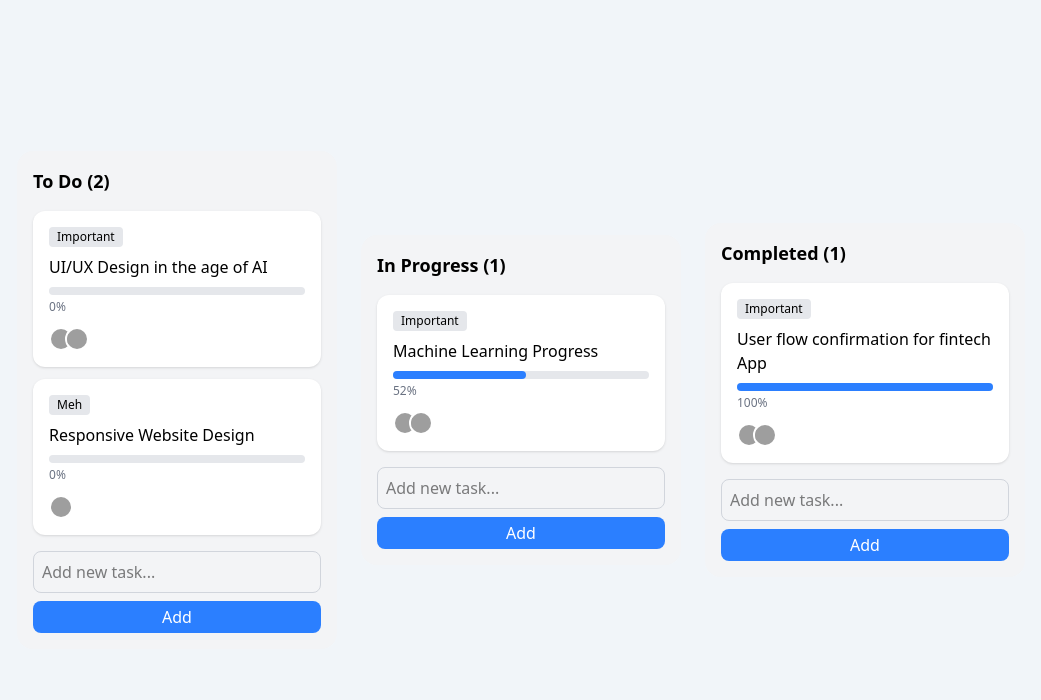
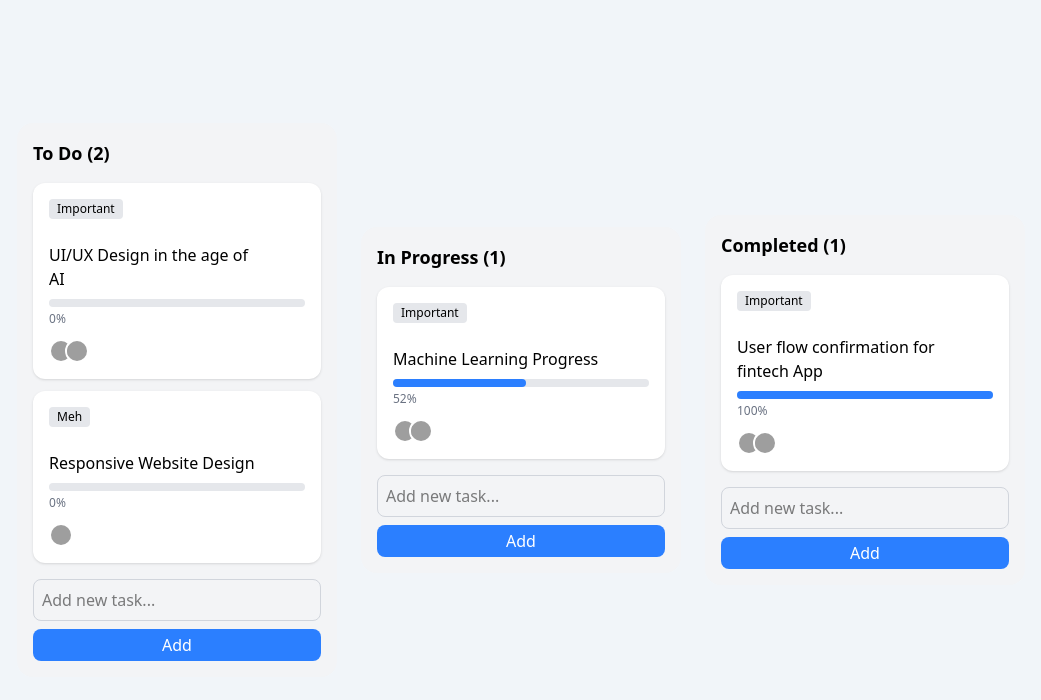
Before and after one commit to Abdulwahab76/kanban-app, a React (Vite) app: page / in a window 1280 px wide. Shown: the top 700 px of the page, without its empty margins (119-1160 px from the left). Built offline with nearby package versions, Linux system fonts and the light colour scheme; grey boxes are pictures that could not be loaded.

Commit message:
feat: sync update & delete card

```diff
--- a/package.json
+++ b/package.json
@@ -14,6 +14,7 @@
     "@dnd-kit/modifiers": "^9.0.0",
     "@dnd-kit/sortable": "^10.0.0",
     "@tailwindcss/vite": "^4.1.18",
+    "lucide-react": "^0.562.0",
     "react": "^19.2.0",
     "react-dom": "^19.2.0",
     "tailwindcss": "^4.1.18"
--- a/src/App.tsx
+++ b/src/App.tsx
@@ -1,30 +1,56 @@
-import './index.css'
-import Column from './components/Column'
-import { useKanban } from './hooks/useKanban'
-import type { JSX } from 'react'
-import { DndContext, type DragEndEvent } from '@dnd-kit/core'
-
+// App.tsx
+import './index.css';
+import Column from './components/Column';
+import { useKanban } from './hooks/useKanban';
+import type { JSX } from 'react';
+import { DndContext, type DragEndEvent, PointerSensor, useSensor } from '@dnd-kit/core';
 
 export default function App(): JSX.Element {
-  const { data, addCard, moveCard } = useKanban()
+  const {
+    data,
+    addCard,
+    moveCard,
+    deleteCard,
+    startEdit,
+    saveEdit,
+    cancelEdit,
+    editMode,
+    editTitle,
+    setEditTitle
+  } = useKanban();
+  const sensor = useSensor(PointerSensor, {
+    activationConstraint: {
+      distance: 5,
+    },
+  });
+  function handleDragEnd(event: DragEndEvent) {
+    const { active, over } = event;
+    if (!over) return;
 
-  function handleDragEnd(event: DragEndEvent) {
-    const { active, over } = event
-    if (!over) return
+    const activeCardId = active.id as string;
+    const overColumnId = over.id as string;
 
-    const activeCardId = active.id as string
-    const overColumnId = over.id as string
-
-    moveCard(activeCardId, overColumnId)
+    moveCard(activeCardId, overColumnId);
   }
 
   return (
-    <DndContext onDragEnd={handleDragEnd}>
+    <DndContext onDragEnd={handleDragEnd} sensors={[sensor]}>
       <div className="min-h-screen bg-slate-100 p-6 flex gap-6 overflow-x-auto justify-center items-center md:flex-row flex-col">
         {Object.values(data.columns).map(column => (
-          <Column key={column.id} column={column} addCard={addCard} />
+          <Column
+            key={column.id}
+            column={column}
+            addCard={addCard}
+            onStartEdit={startEdit}
+            onSaveEdit={saveEdit}
+            onCancelEdit={cancelEdit}
+            onDeleteCard={deleteCard}
+            editMode={editMode}
+            editTitle={editTitle}
+            onEditTitleChange={setEditTitle}
+          />
         ))}
       </div>
     </DndContext>
-  )
+  );
 }
--- a/src/components/Card.tsx
+++ b/src/components/Card.tsx
@@ -1,15 +1,31 @@
-import type { JSX } from "react"
-import type { CardType } from "../../types"
-import { useDraggable } from '@dnd-kit/core'
-
-
+// components/Card.tsx
+import type { JSX } from "react";
+import type { CardType } from "../../types";
+import { useDraggable } from '@dnd-kit/core';
 
 type CardProps = {
-    card: CardType
-}
+    card: CardType;
+    columnId: string;
+    isEditing: boolean;
+    editTitle: string;
+    onStartEdit: (cardId: string, columnId: string, title: string) => void;
+    onSaveEdit: () => void;
+    onCancelEdit: () => void;
+    onDeleteCard: (cardId: string, columnId: string) => void;
+    onEditTitleChange: (title: string) => void;
+};
 
-
-export default function Card({ card }: CardProps): JSX.Element {
+export default function Card({
+    card,
+    columnId,
+    isEditing,
+    editTitle,
+    onStartEdit,
+    onSaveEdit,
+    onCancelEdit,
+    onDeleteCard,
+    onEditTitleChange
+}: CardProps): JSX.Element {
     const {
         attributes,
         listeners,
@@ -17,19 +33,61 @@ export default function Card({ card }: CardProps): JSX.Element {
         transform,
         isDragging
     } = useDraggable({
-        id: card.id
-    })
+        id: card.id,
+        disabled: isEditing
+    });
 
     const style = {
         transform: transform ? `translate(${transform.x}px, ${transform.y}px)` : undefined,
         opacity: isDragging ? 0.5 : 1
+    };
+
+    // Fix: Handle delete with confirmation
+    const handleDelete = (e: React.MouseEvent) => {
+        e.stopPropagation();
+        e.preventDefault();
+
+        if (window.confirm(`Are you sure you want to delete "${card.title}"?`)) {
+            onDeleteCard(card.id, columnId);
         }
+        console.log('detle');
+
+    };
+
+    const handleStartEdit = (e: React.MouseEvent) => {
+        // e.stopPropagation();
+        e.preventDefault();
+        onStartEdit(card.id, columnId, card.title);
+    };
 
     return (
-        <div className="bg-white rounded-xl p-4 shadow hover:shadow-lg transition cursor-pointer" ref={setNodeRef}
+        <div
+            className="bg-white rounded-xl p-4 shadow hover:shadow-lg transition cursor-pointer relative group"
+            ref={setNodeRef}
             style={style}
-            {...listeners}
-            {...attributes}>
+            {...(!isEditing && listeners)}
+            {...(!isEditing && attributes)}
+        >
+            {/* Edit/Delete buttons - Show on hover or always */}
+            <div className="absolute top-2 right-2 flex gap-1 opacity-0 group-hover:opacity-100 transition-opacity">
+                <button
+                    onClick={handleStartEdit}
+                    className="text-sm bg-gray-100 hover:bg-gray-200 p-1.5 rounded-full w-8 h-8 flex items-center justify-center shadow-sm"
+                    title="Edit"
+                    type="button"
+                >
+                    ✏️
+                </button>
+                <button
+                    onClick={handleDelete}
+                    className="text-sm bg-gray-100 hover:bg-red-100 hover:text-red-600 p-1.5 rounded-full w-8 h-8 flex items-center justify-center shadow-sm"
+                    title="Delete"
+                    type="button"
+                >
+                    🗑️
+                </button>
+            </div>
+
             {card.tags && card.tags.length > 0 && (
                 <div className="flex gap-1 mb-2">
                     {card.tags.map(tag => (
@@ -37,7 +95,42 @@ export default function Card({ card }: CardProps): JSX.Element {
                     ))}
                 </div>
             )}
-            <p className="font-medium">{card.title}</p>
+
+            {isEditing ? (
+                // Edit mode
+                <div className="mt-6" onClick={(e) => e.stopPropagation()}>
+                    <input
+                        type="text"
+                        value={editTitle}
+                        onChange={(e) => onEditTitleChange(e.target.value)}
+                        className="w-full p-2 border rounded mb-2 focus:outline-none focus:ring-2 focus:ring-blue-500"
+                        autoFocus
+                        onKeyDown={(e) => {
+                            if (e.key === 'Enter') onSaveEdit();
+                            if (e.key === 'Escape') onCancelEdit();
+                        }}
+                    />
+                    <div className="flex gap-2">
+                        <button
+                            onClick={onSaveEdit}
+                            className="flex-1 bg-blue-500 text-white py-1.5 rounded   focus:outline-none"
+                            type="button"
+                        >
+                            Save
+                        </button>
+                        <button
+                            onClick={onCancelEdit}
+                            className="flex-1 bg-gray-300 py-1.5 rounded hover:bg-gray-400 focus:outline-none"
+                            type="button"
+                        >
+                            Cancel
+                        </button>
+                    </div>
+                </div>
+            ) : (
+                // View mode
+                <>
+                    <p className="font-medium mt-6 pr-10">{card.title}</p>
                     {card.progress !== undefined && (
                         <div className="mt-2">
                             <div className="w-full bg-gray-200 h-2 rounded-full">
@@ -46,13 +139,20 @@ export default function Card({ card }: CardProps): JSX.Element {
                             <p className="text-xs text-gray-500 mt-1">{card.progress}%</p>
                         </div>
                     )}
-            {card.avatars && (
+                    {card.avatars && card.avatars.length > 0 && (
                         <div className="flex -space-x-2 mt-3">
                             {card.avatars.map((avatar, i) => (
-                        <img key={i} src={avatar} alt="avatar" className="w-6 h-6 rounded-full border-2 border-white" />
+                                <img
+                                    key={i}
+                                    src={avatar}
+                                    alt={`Avatar ${i}`}
+                                    className="w-6 h-6 rounded-full border-2 border-white"
+                                />
                             ))}
                         </div>
                     )}
+                </>
+            )}
         </div>
-    )
+    );
 }
--- a/src/components/Column.tsx
+++ b/src/components/Column.tsx
@@ -1,38 +1,74 @@
-import type { ColumnType } from '../../types'
-import Card from './Card'
-import { useState, type JSX } from 'react'
-import { useDroppable } from '@dnd-kit/core'
-
+// components/Column.tsx
+import type { ColumnType } from '../../types';
+import Card from './Card';
+import { useState, type JSX } from 'react';
+import { useDroppable } from '@dnd-kit/core';
 
 type ColumnProps = {
-    column: ColumnType
-    // moveCard: (fromCol: string, toCol: string, cardId: string) => void;
-    addCard: (columnId: string, title: string) => void
-}
+    column: ColumnType;
+    addCard: (columnId: string, title: string) => void;
+    onStartEdit: (cardId: string, columnId: string, title: string) => void;
+    onSaveEdit: () => void;
+    onCancelEdit: () => void;
+    onDeleteCard: (cardId: string, columnId: string) => void;
+    editMode: { cardId: string; columnId: string; isEditing: boolean } | null;
+    editTitle: string;
+    onEditTitleChange: (title: string) => void;
+};
 
-
-export default function Column({ column, addCard }: ColumnProps): JSX.Element {
-    const [newTitle, setNewTitle] = useState('')
+export default function Column({
+    column,
+    addCard,
+    onStartEdit,
+    onSaveEdit,
+    onCancelEdit,
+    onDeleteCard,
+    editMode,
+    editTitle,
+    onEditTitleChange
+}: ColumnProps): JSX.Element {
+    const [newTitle, setNewTitle] = useState('');
     const { setNodeRef } = useDroppable({
         id: column.id
-    })
+    });
 
     const handleAdd = () => {
-        if (newTitle.trim() === '') return
-        addCard(column.id, newTitle.trim())
-        setNewTitle('')
-    }
+        if (newTitle.trim() === '') return;
+        addCard(column.id, newTitle.trim());
+        setNewTitle('');
+    };
+
     return (
-        <div className="bg-gray-100 rounded-2xl p-4 flex flex-col gap-4 w-80" ref={setNodeRef}
-        >
+        <div className="bg-gray-100 rounded-2xl p-4 flex flex-col gap-4 w-80" ref={setNodeRef}>
             <h3 className="font-semibold text-lg">{column.title} ({column.cards.length})</h3>
             <div className="flex flex-col gap-3">
-                {column.cards.map(card => (<Card key={card.id} card={card} />))}
+                {column.cards.map(card => (
+                    <Card
+                        key={card.id}
+                        card={card}
+                        columnId={column.id}
+                        isEditing={editMode?.cardId === card.id && editMode?.columnId === column.id}
+                        editTitle={editTitle}
+                        onStartEdit={onStartEdit}
+                        onSaveEdit={onSaveEdit}
+                        onCancelEdit={onCancelEdit}
+                        onDeleteCard={onDeleteCard}
+                        onEditTitleChange={onEditTitleChange}
+                    />
+                ))}
             </div>
             <div className="mt-auto">
-                <input type="text" value={newTitle} onChange={e => setNewTitle(e.target.value)} placeholder="Add new task..." className="w-full p-2 rounded-lg border border-gray-300 mb-2" />
-                <button onClick={handleAdd} className="w-full bg-blue-500 text-white py-1 rounded-lg hover:bg-blue-600">Add</button>
+                <input
+                    type="text"
+                    value={newTitle}
+                    onChange={e => setNewTitle(e.target.value)}
+                    placeholder="Add new task..."
+                    className="w-full p-2 rounded-lg border border-gray-300 mb-2"
+                />
+                <button onClick={handleAdd} className="w-full bg-blue-500 text-white py-1 rounded-lg hover:bg-blue-600">
+                    Add
+                </button>
             </div>
         </div>
-    )
+    );
 }
--- a/src/hooks/useKanban.ts
+++ b/src/hooks/useKanban.ts
@@ -1,64 +1,146 @@
-import { useState } from 'react'
-import type { KanbanData } from '../../types'
-import { initialData } from '../data/initialData'
+// hooks/useKanban.ts
+import { useState } from 'react';
+import type { KanbanData, EditMode } from '../../types';
+import { initialData } from '../data/initialData';
 
-export function useKanban() {
-    const [data, setData] = useState<KanbanData>(initialData)
-
-    const moveCard = (cardId: string, toColumnId: string) => {
-        setData(prev => {
-            let fromColumnId: string | null = null
-            let movingCard = null
-
-            // find card + source column
-            for (const column of Object.values(prev.columns)) {
-                const card = column.cards.find(c => c.id === cardId)
-                if (card) {
-                    fromColumnId = column.id
-                    movingCard = card
-                    break
-                }
-
-            }
-
-            if (!fromColumnId || !movingCard || fromColumnId === toColumnId) {
-                return prev
-            }
-
-            return {
-                columns: {
-                    ...prev.columns,
-                    [fromColumnId]: {
-                        ...prev.columns[fromColumnId],
-                        cards: prev.columns[fromColumnId].cards.filter(
-                            c => c.id !== cardId
-                        ),
-                    },
-                    [toColumnId]: {
-                        ...prev.columns[toColumnId],
-                        cards: [...prev.columns[toColumnId].cards, { ...movingCard, progress: toColumnId === 'done' ? 100 : toColumnId === 'doing' ? 52 : 0 }],
-                    },
-                },
-            }
-        })
-    }
+export const useKanban = () => {
+    const [data, setData] = useState<KanbanData>(initialData);
+    const [editMode, setEditMode] = useState<EditMode | null>(null);
+    const [editTitle, setEditTitle] = useState('');
 
     const addCard = (columnId: string, title: string) => {
         const newCard = {
-            id: crypto.randomUUID(), // ✅ correct way
+            id: Date.now().toString(),
             title,
-        }
+            progress: 0,
+            tags: [],
+            avatars: []
+        };
 
         setData(prev => ({
+            ...prev,
             columns: {
                 ...prev.columns,
                 [columnId]: {
                     ...prev.columns[columnId],
-                    cards: [...prev.columns[columnId].cards, newCard],
-                },
-            },
-        }))
-    }
+                    cards: [...prev.columns[columnId].cards, newCard]
+                }
+            }
+        }));
+    };
 
-    return { data, moveCard, addCard }
-}
+    const moveCard = (cardId: string, targetColumnId: string) => {
+        setData(prev => {
+            // Find the source column and card
+            let sourceColumnId = '';
+            let cardToMove = null;
+
+            Object.entries(prev.columns).forEach(([colId, column]) => {
+                const cardIndex = column.cards.findIndex(card => card.id === cardId);
+                if (cardIndex > -1) {
+                    sourceColumnId = colId;
+                    cardToMove = column.cards[cardIndex];
+                }
+            });
+
+            if (!cardToMove || sourceColumnId === targetColumnId) return prev;
+
+            // Remove from source column
+            const updatedSourceCards = prev.columns[sourceColumnId].cards
+                .filter(card => card.id !== cardId);
+
+            // Add to target column
+            const updatedTargetCards = [
+                ...prev.columns[targetColumnId].cards,
+                cardToMove
+            ];
+
+            return {
+                ...prev,
+                columns: {
+                    ...prev.columns,
+                    [sourceColumnId]: {
+                        ...prev.columns[sourceColumnId],
+                        cards: updatedSourceCards
+                    },
+                    [targetColumnId]: {
+                        ...prev.columns[targetColumnId],
+                        cards: updatedTargetCards
+                    }
+                }
+            };
+        });
+    };
+
+    // hooks/useKanban.ts
+    const deleteCard = (cardId: string, columnId: string) => {
+        console.log('Deleting card:', cardId, 'from column:', columnId); // Debug log
+
+        setData(prev => {
+            const column = prev.columns[columnId];
+            if (!column) {
+                console.error('Column not found:', columnId);
+                return prev;
+            }
+
+            const updatedCards = column.cards.filter(card => card.id !== cardId);
+            console.log('Updated cards:', updatedCards);
+
+            return {
+                ...prev,
+                columns: {
+                    ...prev.columns,
+                    [columnId]: {
+                        ...column,
+                        cards: updatedCards
+                    }
+                }
+            };
+        });
+    };
+
+    const startEdit = (cardId: string, columnId: string, currentTitle: string) => {
+        setEditMode({ cardId, columnId, isEditing: true });
+        setEditTitle(currentTitle);
+    };
+
+    const saveEdit = () => {
+        if (!editMode || !editTitle.trim()) return;
+
+        setData(prev => ({
+            ...prev,
+            columns: {
+                ...prev.columns,
+                [editMode.columnId]: {
+                    ...prev.columns[editMode.columnId],
+                    cards: prev.columns[editMode.columnId].cards.map(card =>
+                        card.id === editMode.cardId
+                            ? { ...card, title: editTitle.trim() }
+                            : card
+                    )
+                }
+            }
+        }));
+
+        setEditMode(null);
+        setEditTitle('');
+    };
+
+    const cancelEdit = () => {
+        setEditMode(null);
+        setEditTitle('');
+    };
+
+    return {
+        data,
+        addCard,
+        moveCard,
+        deleteCard,
+        startEdit,
+        saveEdit,
+        cancelEdit,
+        editMode,
+        editTitle,
+        setEditTitle
+    };
+};
--- a/types.ts
+++ b/types.ts
@@ -17,3 +17,9 @@ export type ColumnType = {
 export type KanbanData = {
     columns: Record<string, ColumnType>
 }
+// Add this type for edit mode
+export type EditMode = {
+    cardId: string;
+    columnId: string;
+    isEditing: boolean;
+};
```
Also changed, not shown: 1 other file (tests, documents, lock files or other folders). Lines whose indentation alone changed are shown as unchanged.
